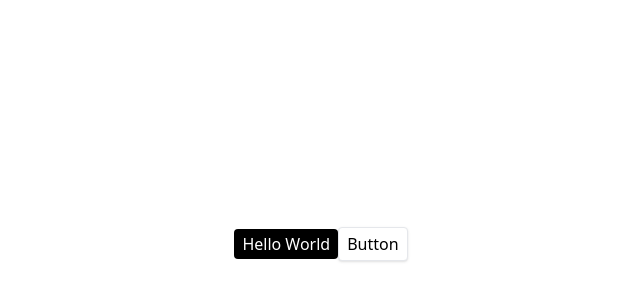
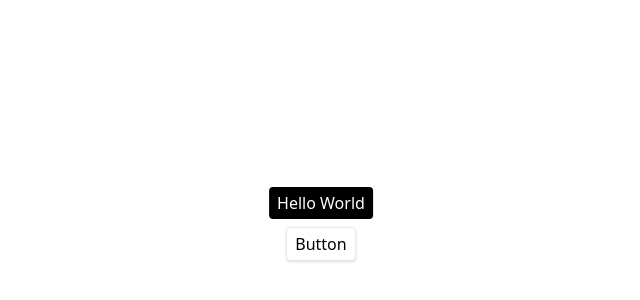
Before and after one commit to koki-develop/tailwindcss-tooltip-example, a React (Vite) app: page / in a window 1280 px wide. Shown: the part 156-456 px from the top of the page, without its empty margins (319-959 px from the left). Built offline with nearby package versions, Linux system fonts and the light colour scheme; the HTML template or start-up script is replaced by a standard one.

Commit message:
tooltip をボタンの上部に設置

```diff
--- a/src/App.tsx
+++ b/src/App.tsx
@@ -4,7 +4,7 @@ const App: React.FC = memo(() => {
   return (
     <div className="flex min-h-screen items-center justify-center">
       <span className="relative">
-        <span className="rounded bg-black px-2 py-1 text-white">
+        <span className="absolute -top-10 left-1/2 -translate-x-1/2 whitespace-nowrap rounded bg-black px-2 py-1 text-white">
           Hello World
         </span>
 
```
